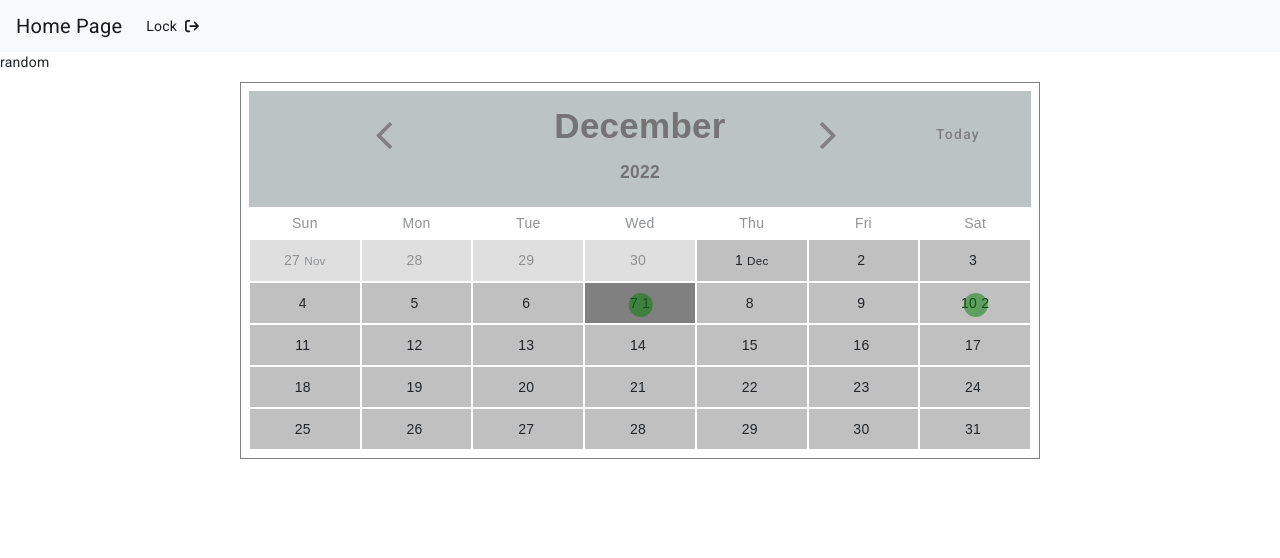
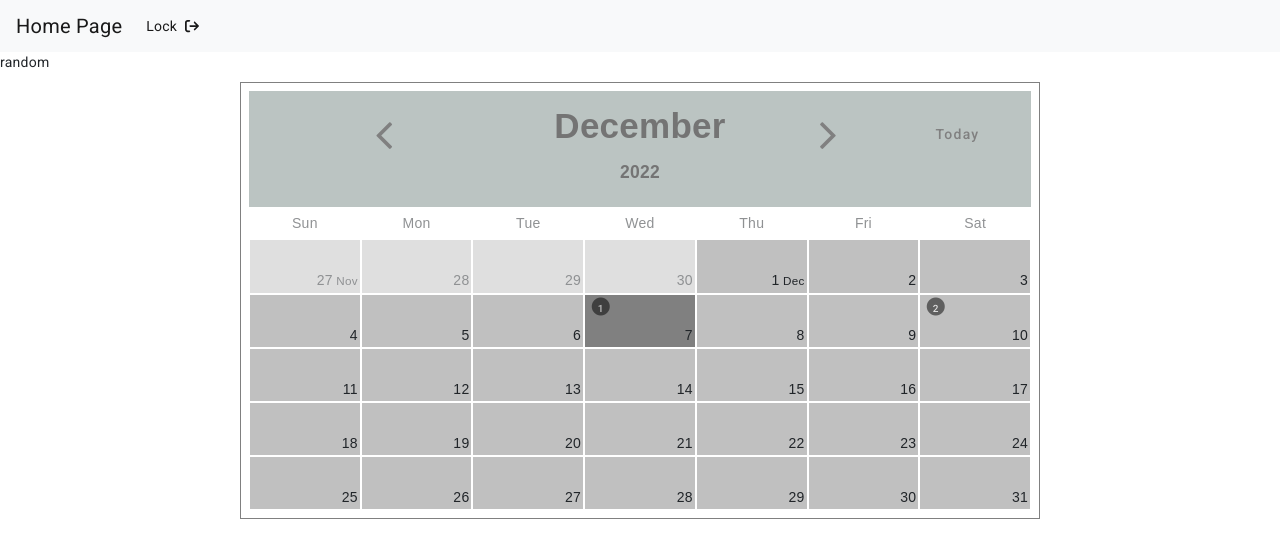
Before and after one commit to SivinSaji/angular-sample-project, an Angular app: page /calender in a window 1280 px wide. Shown: the top 558 px of the page. Built offline with nearby package versions, Linux system fonts and the light colour scheme; sample sign-in values are in the browser's storage.

Commit message:
completed calender component

```diff
--- a/src/app/calender/calender.component.html
+++ b/src/app/calender/calender.component.html
@@ -1,53 +1,57 @@
 <div mat-raised-button class="refresh" (click)="randomizeEvents()">random</div>
 <div class="container p-2" style="position: relative;">
   <div class="month">
-        <div class="row">
-            <div class="col-md-4">
+    <div class="row" style="text-align: center;">
+      <div class="col-4 col-md-4">
         <button class="next-month-button" mat-button (click)="leftSwitch()"><i id="header-button"
             class="fa fa-angle-left"></i></button>
       </div>
-            <div class="col-md-4">
-                <strong>{{month}}</strong><br><br>
-                <strong class="date">{{date | date: 'y'}}</strong>
+      <div class="col-4 col-md-4">
+        <strong class="month-small-display">{{month}}</strong>
+        <strong class="month-large-device">{{month}}</strong><br class="month-large-device"><br>
+        <strong class="date">{{date | date: 'y'}}</strong> <br>
+        <button id="header-button" class="todayButton-small-device" mat-button (click)="todayDate()">Today</button>
       </div>
-            <div class="col-md-4">
+      <div class="col-4 col-md-4">
         <div class="row">
           <div class="col-md-6">
             <button class="next-month-button" mat-button (click)="rightSwitch()"><i id="header-button"
                 class="fa fa-angle-right"></i></button>
           </div>
-                    <div class="col-md-6 pl-3">
+          <div class="todayButton-large-device col-md-6">
             <button id="header-button" mat-button (click)="todayDate()">Today</button>
           </div>
         </div>
       </div>
     </div>
   </div>
+
   <div class="calendar-tile">
     <div class="headers">
       <div class="day-cell" *ngFor="let day of weekDays">{{day}}</div>
     </div>
     <div class="dates-wrap">
-            <div class="day-cell" id="date-number" *ngFor="let day of allDates" [ngClass]="day.class"><span>{{day.dateNumber}}</span>&nbsp;<span *ngIf="day.events">{{day.eventCount}}</span>
-                <span class="month-name">{{day.date | date:'MMM'}}</span>
+      <div class="day-cell" id="date-number" *ngFor="let day of allDates" [ngClass]="day.class">
+        <span>{{day.dateNumber}}</span>
+        <span class="month-name"> {{day.date | date:'MMM'}}</span>
         <button class="event-mark" *ngIf="day.events" mat-button (click)="eventDetails(day)"><i
-                        class="event-icon fa fa-circle"></i></button>
+            class="event-icon fa fa-circle"></i><span class="event-count"
+            *ngIf="day.events">{{day.eventCount}}</span></button>
       </div>
     </div>
   </div>
+
   <div *ngIf="eventLayer" class="event-type p-4" style="position: absolute;">
     <button class="float-right" mat-button (click)="closeEventDetails()"><i class="fa fa-times-circle"></i></button>
     <h2>Events on {{eventLayer.dateString}}</h2>
     <div class="row">
       <div class="col-md-12">
         <ul class="list-group">
-                    <li id="list-background" class="list-group-item"><strong>Events</strong></li>
-
-                      <li id="list-background" class="list-group-item" *ngFor="let event of eventLayer.schedules"><span>{{event.title}}</span><span class="ml-5">{{event.time}}</span>
+          <li id="list-background" class="list-group-item" *ngFor="let event of eventLayer.schedules">
+            <span>{{event.title}}</span><span class="ml-5">{{event.time}}</span>
           </li>
         </ul>
       </div>
-
     </div>
   </div>
 </div>
--- a/src/app/calender/calender.component.scss
+++ b/src/app/calender/calender.component.scss
@@ -20,6 +20,12 @@
 }
 
 .date {
+  text-align: center;
+  font-size: .5em;
+  color: #747474;
+}
+
+.month-small-display {
   text-align: center;
   font-size: .5em;
   color: #747474;
@@ -54,22 +60,30 @@
       }
 
       .event-mark {
-                font-size: 3.2em;
+        font-size: 1.2em;
         margin-left: 33%;
         top: -1px;
       }
     }
   }
 
+  .event-count {
+    color: #fff;
+    margin-left: -40px;
+    font-size: 10px;
+    z-index: 1;
+    position: relative;
+  }
+
   .event-mark {
     position: absolute;
-        font-size: 2em;
-        margin-left: 39%;
+    margin-top: -10px;
+    margin-left: 4px;
     left: 0;
     opacity: 0.5;
     top: 5px;
     z-index: 3;
-        color: green;
+    color: black;
   }
 
   .headers {
@@ -81,8 +95,8 @@
     flex-wrap: wrap;
 
     .day-cell {
+      text-align: end;
       flex: 1 0 14%;
-            padding: 10px 0;
       background: silver;
 
       .event-mark {
@@ -108,8 +122,10 @@
 }
 
 .event-icon {
-    margin-top: -3px;
-    margin-left: -36px;
+  margin-top: -1px;
+  margin-left: -46px;
+  font-size: 21px;
+  position: absolute;
 }
 
 .cur-month:hover {
@@ -127,3 +143,43 @@
 #list-background {
   background: silver;
 }
+
+@media screen and (max-width: 600px) {
+
+  /*Hide in small Devices*/
+  .month-large-device {
+    display: none;
+  }
+
+  .event-mark {
+    font-size: 1em;
+  }
+
+  .todayButton-large-device {
+    display: none;
+  }
+
+  .dates-wrap {
+    .day-cell {
+      padding: 10px 2px 2px 5px;
+    }
+  }
+}
+
+@media screen and (min-width: 600px) {
+
+  /*Hide in medium Devices*/
+  .todayButton-small-device {
+    display: none;
+  }
+
+  .month-small-display {
+    display: none;
+  }
+
+  .dates-wrap {
+    .day-cell {
+      padding: 30px 2px 2px 30px;
+    }
+  }
+}
--- a/src/app/calender/calender.component.ts
+++ b/src/app/calender/calender.component.ts
@@ -27,14 +27,14 @@ export class CalenderComponent {
     const lastDay: any = new Date(this.date.getFullYear(), this.date.getMonth() + 1, 0);
     const firstDay: any = new Date(this.date.getFullYear(), this.date.getMonth(), 1);
     const prevMonthLastDay: any = new Date(this.date.getFullYear(), this.date.getMonth(), 0);
-    const firstDayIndex = firstDay.getDay();
-    const lastDayIndex = lastDay.getDay();
+    const firstDayIndex: number = firstDay.getDay();
+    const lastDayIndex: number = lastDay.getDay();
     const todayString: string = this.today.toDateString();
 
-    let isFirstClass = ' first-of-month';
+    let isFirstClass: string = ' first-of-month';
 
-    for (let x = firstDayIndex; x > 0; x--) {
-      const dateVal = prevMonthLastDay.getDate() - x + 1;
+    for (let x: number = firstDayIndex; x > 0; x--) {
+      const dateVal: number = prevMonthLastDay.getDate() - x + 1;
       const calculatedDate: Date = new Date(this.date.getFullYear(), this.date.getMonth() - 1, dateVal);
       const calculatedDateString: string = calculatedDate.toDateString();
       const dateClass: string = (calculatedDateString === todayString) ? ' current-date' : '';
@@ -82,27 +82,26 @@ export class CalenderComponent {
       if (!eventDictionary[eventDateString2]) {
         eventDictionary[eventDateString2] = [];
       }
-
       eventDictionary[eventDateString].push(event.title);
       eventDictionary[eventDateString2].push(eventTime);
     }
 
     for (const dateObject of this.allDates) {
       dateObject.schedules = [];
-      let eventTitle = eventDictionary[dateObject.dateString];
-      let eventTime = eventDictionary[dateObject.date.toLocaleDateString()];
+      let eventTitle: string = eventDictionary[dateObject.dateString];
+      let eventTime: string = eventDictionary[dateObject.date.toLocaleDateString()];
 
       if (eventTitle) {
         dateObject.eventCount = eventTitle.length;
         let eventLength: number = eventTitle.length;
-        for (let i = 0; i < eventLength; i++) {
-          let newSchedule = { 'title': eventTitle[i], 'time': eventTime[i] };
+
+        for (let i: number = 0; i < eventLength; i++) {
+          let newSchedule: any = { 'title': eventTitle[i], 'time': eventTime[i] };
           dateObject.schedules.push(newSchedule);
         }
       }
       dateObject.events = eventDictionary[dateObject.dateString];
     }
-
   }
 
   randomizeEvents(): void {
@@ -110,7 +109,7 @@ export class CalenderComponent {
     const count: number = Math.round(Math.random() * 10);
     const dateOffset: number = Math.round(Math.random() * 15);
 
-    for (let i = 0; i < count; i++) {
+    for (let i: number = 0; i < count; i++) {
       tempEvents.push({ date: new Date(this.date.getFullYear(), this.date.getMonth(), dateOffset * (i + 1)), title: 'Event ' + i });
     }
 
```
Lines whose indentation alone changed are shown as unchanged.
